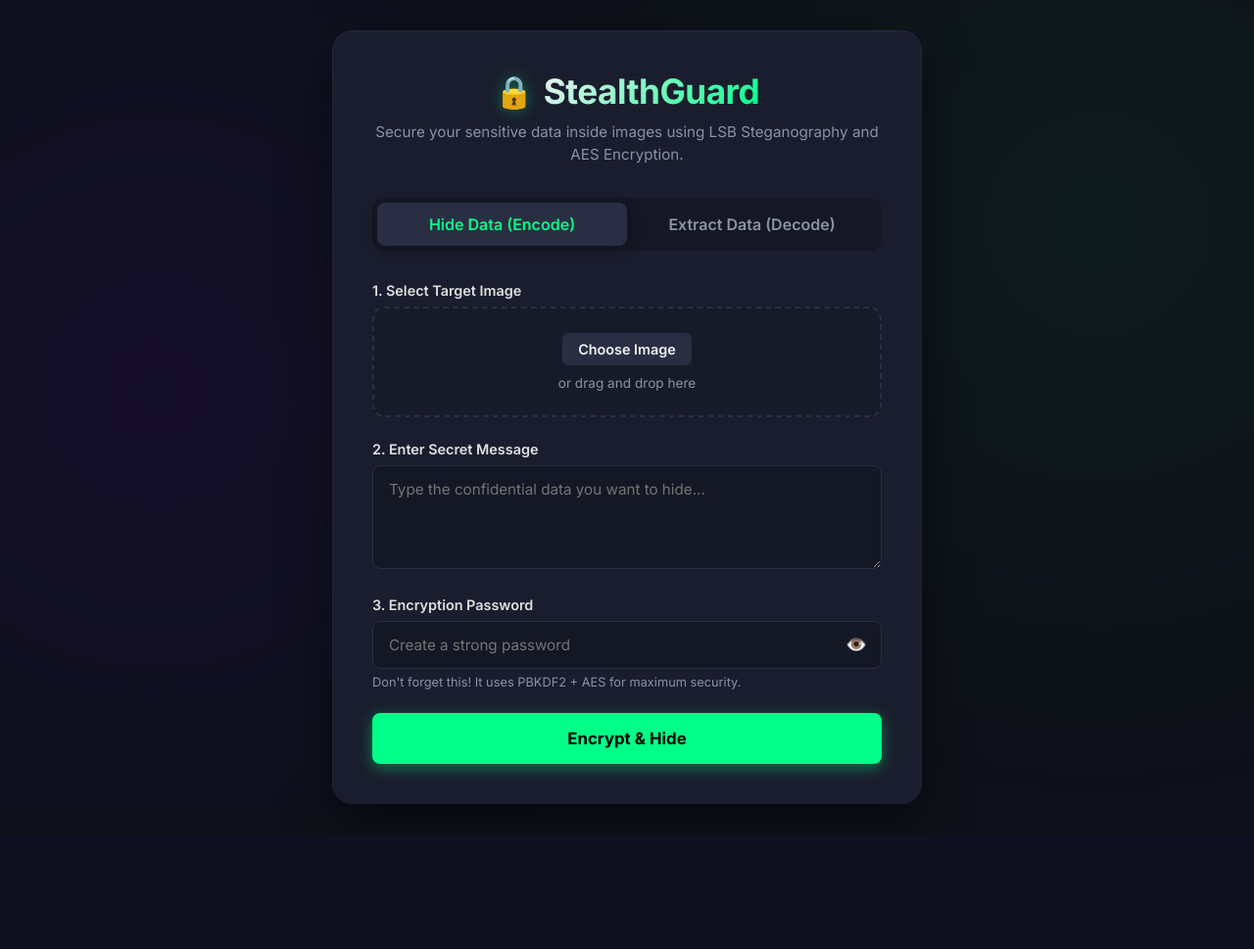
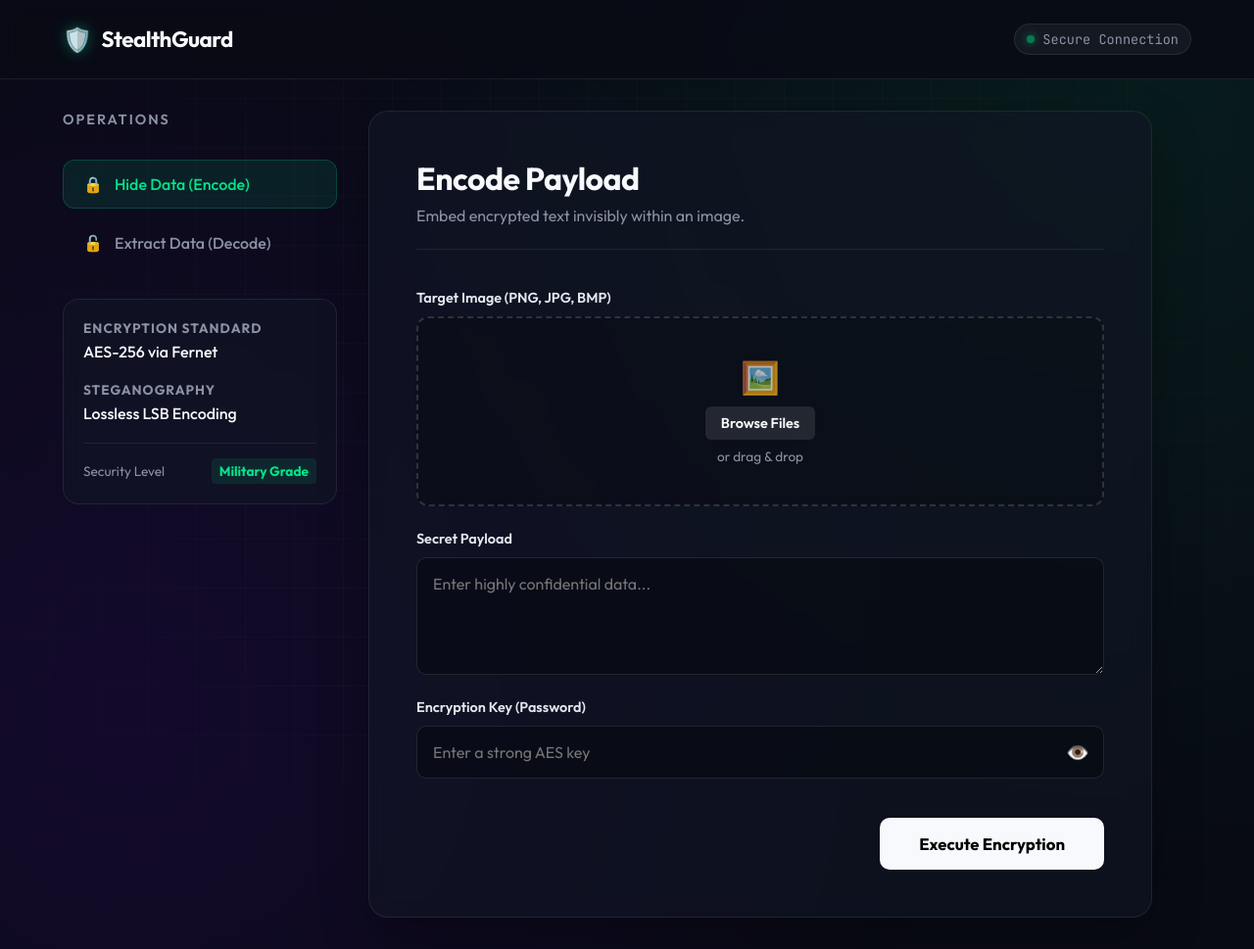
Before and after one commit to abhishek5356863-sketch/image-watermark, a Flask app: page /app in a window 1280 px wide. Shown: the whole page at 98% size. Before the commit the page ends 842 px from the top, so only its background shows below. Run offline with Flask 3, Linux system fonts and the light colour scheme; some libraries are stand-ins or nearby versions.

Commit message:
Completely overhaul UI to Premium Enterprise Dashboard

```diff
--- a/static/style.css
+++ b/static/style.css
@@ -1,12 +1,12 @@
 :root {
-    --bg-dark: #0f111a;
-    --bg-panel: #1a1d2d;
-    --primary: #00ff88;
-    --primary-glow: rgba(0, 255, 136, 0.4);
+    --bg-dark: #090b14;
+    --bg-panel: rgba(18, 22, 38, 0.6);
+    --primary: #00e68a;
+    --primary-glow: rgba(0, 230, 138, 0.4);
     --secondary: #7000ff;
-    --text-main: #f0f2f5;
+    --text-main: #f8f9fc;
     --text-muted: #8b92a5;
-    --border: #2a2e42;
+    --border: rgba(255, 255, 255, 0.08);
     --error: #ff3366;
     --success: #00cc6a;
     --transition: all 0.3s cubic-bezier(0.25, 0.8, 0.25, 1);
@@ -19,115 +19,203 @@
 }
 
 body {
-    font-family: 'Inter', sans-serif;
+    font-family: 'Outfit', sans-serif;
     background-color: var(--bg-dark);
     color: var(--text-main);
     min-height: 100vh;
-    display: flex;
-    justify-content: center;
-    align-items: center;
-    padding: 2rem;
-    position: relative;
     overflow-x: hidden;
 }
 
-/* Dynamic Animated Background */
-.background-animation {
+/* Background Effects */
+.bg-gradient {
+    position: fixed;
+    top: -50%;
+    left: -50%;
+    width: 200%;
+    height: 200%;
+    background:
+        radial-gradient(circle at 30% 70%, rgba(112, 0, 255, 0.1) 0%, transparent 40%),
+        radial-gradient(circle at 70% 30%, rgba(0, 230, 138, 0.08) 0%, transparent 40%);
+    z-index: -2;
+}
+
+.grid-overlay {
     position: fixed;
     top: 0;
     left: 0;
     width: 100vw;
     height: 100vh;
+    background-image:
+        linear-gradient(to right, rgba(255,255,255,0.02) 1px, transparent 1px),
+        linear-gradient(to bottom, rgba(255,255,255,0.02) 1px, transparent 1px);
+    background-size: 50px 50px;
     z-index: -1;
-    background:
-        radial-gradient(circle at 15% 50%, rgba(112, 0, 255, 0.08) 0%, transparent 50%),
-        radial-gradient(circle at 85% 30%, rgba(0, 255, 136, 0.05) 0%, transparent 50%);
-    animation: pulse 15s infinite alternate;
+    mask-image: radial-gradient(circle at center, black 60%, transparent 100%);
+    -webkit-mask-image: radial-gradient(circle at center, black 60%, transparent 100%);
 }
 
-@keyframes pulse {
-    0% { transform: scale(1); opacity: 0.8; }
-    100% { transform: scale(1.1); opacity: 1; }
-}
-
-.container {
-    background: var(--bg-panel);
-    width: 100%;
-    max-width: 600px;
-    border-radius: 20px;
-    box-shadow: 0 20px 50px rgba(0,0,0,0.5), 0 0 0 1px var(--border);
-    padding: 2.5rem;
-    position: relative;
+/* Navbar */
+.navbar {
+    display: flex;
+    justify-content: space-between;
+    align-items: center;
+    padding: 1.5rem 5%;
+    border-bottom: 1px solid var(--border);
+    background: rgba(9, 11, 20, 0.8);
     backdrop-filter: blur(10px);
-}
-
-header {
-    text-align: center;
-    margin-bottom: 2rem;
+    position: sticky;
+    top: 0;
+    z-index: 100;
 }
 
 .logo {
     display: flex;
     align-items: center;
-    justify-content: center;
     gap: 10px;
-    margin-bottom: 10px;
-}
-
-.lock-icon {
-    font-size: 2rem;
-    text-shadow: 0 0 15px var(--primary-glow);
-}
-
-h1 {
-    font-size: 2.2rem;
+    font-size: 1.4rem;
     font-weight: 700;
-    background: linear-gradient(135deg, var(--text-main), var(--primary));
-    -webkit-background-clip: text;
-    -webkit-text-fill-color: transparent;
+    color: var(--text-main);
     letter-spacing: -0.5px;
 }
 
-header p {
-    color: var(--text-muted);
-    font-size: 0.95rem;
-    line-height: 1.5;
+.logo-icon {
+    font-size: 1.5rem;
+    filter: drop-shadow(0 0 8px var(--primary-glow));
 }
 
-/* Tabs */
+.status-badge {
+    display: flex;
+    align-items: center;
+    gap: 8px;
+    font-size: 0.85rem;
+    color: var(--text-muted);
+    font-family: 'JetBrains Mono', monospace;
+    background: rgba(255, 255, 255, 0.05);
+    padding: 6px 12px;
+    border-radius: 50px;
+    border: 1px solid var(--border);
+}
+
+.dot {
+    width: 8px;
+    height: 8px;
+    background: var(--primary);
+    border-radius: 50%;
+    box-shadow: 0 0 8px var(--primary);
+    animation: blink 2s infinite;
+}
+
+@keyframes blink {
+    0%, 100% { opacity: 1; }
+    50% { opacity: 0.4; }
+}
+
+/* Dashboard Layout */
+.dashboard-container {
+    display: flex;
+    max-width: 1400px;
+    margin: 2rem auto;
+    padding: 0 5%;
+    gap: 2rem;
+}
+
+/* Sidebar */
+.sidebar {
+    width: 280px;
+    flex-shrink: 0;
+    display: flex;
+    flex-direction: column;
+    gap: 2rem;
+}
+
+.sidebar-title {
+    font-size: 0.9rem;
+    text-transform: uppercase;
+    letter-spacing: 2px;
+    color: var(--text-muted);
+    font-weight: 600;
+}
+
 .tabs {
     display: flex;
-    background: rgba(0,0,0,0.2);
-    border-radius: 12px;
-    padding: 5px;
-    margin-bottom: 2rem;
+    flex-direction: column;
+    gap: 10px;
 }
 
 .tab-btn {
-    flex: 1;
+    display: flex;
+    align-items: center;
+    gap: 12px;
     background: transparent;
-    border: none;
+    border: 1px solid transparent;
     color: var(--text-muted);
-    padding: 12px 20px;
+    padding: 14px 20px;
     font-size: 1rem;
-    font-weight: 600;
+    font-weight: 500;
     font-family: inherit;
-    border-radius: 8px;
+    border-radius: 12px;
     cursor: pointer;
     transition: var(--transition);
+    text-align: left;
 }
 
 .tab-btn:hover {
+    background: rgba(255, 255, 255, 0.03);
     color: var(--text-main);
 }
 
 .tab-btn.active {
-    background: var(--border);
+    background: rgba(0, 230, 138, 0.1);
     color: var(--primary);
-    box-shadow: 0 4px 15px rgba(0,0,0,0.2);
+    border: 1px solid rgba(0, 230, 138, 0.2);
 }
 
-/* Sections */
+.info-panel {
+    background: var(--bg-panel);
+    border: 1px solid var(--border);
+    border-radius: 16px;
+    padding: 20px;
+    backdrop-filter: blur(10px);
+}
+
+.info-panel h3 {
+    font-size: 0.85rem;
+    color: var(--text-muted);
+    text-transform: uppercase;
+    letter-spacing: 1px;
+    margin-bottom: 5px;
+}
+
+.info-panel p {
+    font-size: 1rem;
+    font-weight: 500;
+    margin-bottom: 20px;
+}
+
+.security-level {
+    display: flex;
+    justify-content: space-between;
+    align-items: center;
+    padding-top: 15px;
+    border-top: 1px solid var(--border);
+    font-size: 0.85rem;
+    color: var(--text-muted);
+}
+
+.level-high {
+    color: var(--primary);
+    font-weight: 700;
+    background: rgba(0, 230, 138, 0.1);
+    padding: 4px 8px;
+    border-radius: 4px;
+}
+
+/* Main Content */
+.main-content {
+    flex-grow: 1;
+    max-width: 800px;
+}
+
 section {
     display: none;
     animation: fadeIn 0.4s ease forwards;
@@ -142,17 +230,49 @@ section.active-section {
     to { opacity: 1; transform: translateY(0); }
 }
 
+.glass-panel {
+    background: var(--bg-panel);
+    border: 1px solid var(--border);
+    border-radius: 20px;
+    padding: 3rem;
+    backdrop-filter: blur(10px);
+    box-shadow: 0 20px 50px rgba(0,0,0,0.3);
+}
+
+.panel-header {
+    margin-bottom: 2.5rem;
+    padding-bottom: 1.5rem;
+    border-bottom: 1px solid var(--border);
+}
+
+.panel-header h2 {
+    font-size: 2rem;
+    font-weight: 700;
+    margin-bottom: 8px;
+    letter-spacing: -0.5px;
+}
+
+.panel-header p {
+    color: var(--text-muted);
+    font-size: 1rem;
+}
+
 /* Form Elements */
+.form-grid {
+    display: grid;
+    gap: 1.5rem;
+}
+
 .input-group {
-    margin-bottom: 1.5rem;
+    display: flex;
+    flex-direction: column;
 }
 
 label {
-    display: block;
     font-size: 0.9rem;
     font-weight: 600;
-    margin-bottom: 8px;
-    color: #e0e0e0;
+    margin-bottom: 10px;
+    color: #e2e8f0;
 }
 
 /* Custom File Upload */
@@ -162,27 +282,33 @@ label {
     align-items: center;
     justify-content: center;
     flex-direction: column;
-    padding: 25px;
-    border: 2px dashed var(--border);
+    padding: 40px 20px;
+    border: 2px dashed rgba(255, 255, 255, 0.15);
     border-radius: 12px;
-    background: rgba(0,0,0,0.1);
+    background: rgba(0,0,0,0.2);
     transition: var(--transition);
     cursor: pointer;
 }
 
 .file-drop-area:hover, .file-drop-area.dragover {
     border-color: var(--primary);
-    background: rgba(0, 255, 136, 0.05);
+    background: rgba(0, 230, 138, 0.05);
+}
+
+.drop-icon {
+    font-size: 2rem;
+    margin-bottom: 10px;
+    opacity: 0.7;
 }
 
 .choose-file-btn {
-    background: var(--border);
+    background: rgba(255, 255, 255, 0.1);
     color: var(--text-main);
     padding: 8px 16px;
     border-radius: 6px;
     font-size: 0.9rem;
     font-weight: 600;
-    margin-bottom: 10px;
+    margin-bottom: 8px;
     pointer-events: none;
     transition: var(--transition);
 }
@@ -232,20 +360,26 @@ label {
 /* Inputs */
 textarea, input[type="password"], input[type="text"] {
     width: 100%;
-    padding: 14px 16px;
-    background: rgba(0,0,0,0.2);
-    border: 1px solid var(--border);
-    border-radius: 8px;
+    padding: 16px;
+    background: rgba(0,0,0,0.3);
+    border: 1px solid rgba(255, 255, 255, 0.1);
+    border-radius: 10px;
     color: var(--text-main);
     font-family: inherit;
-    font-size: 0.95rem;
+    font-size: 1rem;
     transition: var(--transition);
 }
 
 textarea:focus, input:focus {
     outline: none;
     border-color: var(--primary);
-    box-shadow: 0 0 0 3px rgba(0, 255, 136, 0.1);
+    box-shadow: 0 0 0 4px rgba(0, 230, 138, 0.1);
+    background: rgba(0,0,0,0.5);
+}
+
+textarea {
+    resize: vertical;
+    min-height: 120px;
 }
 
 .password-wrapper {
@@ -261,7 +395,7 @@ textarea:focus, input:focus {
     border: none;
     color: var(--text-muted);
     cursor: pointer;
-    font-size: 1.1rem;
+    font-size: 1.2rem;
     transition: var(--transition);
 }
 
@@ -269,49 +403,42 @@ textarea:focus, input:focus {
     color: var(--text-main);
 }
 
-small {
-    display: block;
-    margin-top: 6px;
-    font-size: 0.8rem;
-    color: var(--text-muted);
+/* Buttons */
+.action-footer {
+    margin-top: 2.5rem;
+    display: flex;
+    justify-content: flex-end;
 }
 
-/* Buttons */
 .submit-btn {
-    width: 100%;
-    padding: 16px;
-    background: var(--primary);
+    padding: 16px 40px;
+    background: var(--text-main);
     color: #000;
     border: none;
-    border-radius: 8px;
+    border-radius: 10px;
     font-size: 1.05rem;
     font-weight: 700;
     font-family: inherit;
     cursor: pointer;
     transition: var(--transition);
     position: relative;
-    overflow: hidden;
     display: flex;
     justify-content: center;
     align-items: center;
-    box-shadow: 0 4px 15px var(--primary-glow);
+    min-width: 200px;
 }
 
 .submit-btn:hover {
     transform: translateY(-2px);
-    box-shadow: 0 6px 20px rgba(0, 255, 136, 0.6);
-    background: #00e67a;
-}
-
-.submit-btn:active {
-    transform: translateY(0);
+    background: var(--primary);
+    box-shadow: 0 10px 25px var(--primary-glow);
 }
 
 /* Loader */
 .loader {
-    width: 20px;
-    height: 20px;
-    border: 3px solid rgba(0,0,0,0.3);
+    width: 22px;
+    height: 22px;
+    border: 3px solid rgba(0,0,0,0.2);
     border-radius: 50%;
     border-top-color: #000;
     animation: spin 1s ease-in-out infinite;
--- a/templates/index.html
+++ b/templates/index.html
@@ -3,37 +3,67 @@
 <head>
     <meta charset="UTF-8">
     <meta name="viewport" content="width=device-width, initial-scale=1.0">
-    <title>StealthGuard | Secure Steganography</title>
-    <!-- Google Fonts for modern typography -->
-    <link href="https://fonts.googleapis.com/css2?family=Inter:wght@300;400;600;700&family=JetBrains+Mono:wght@400;700&display=swap" rel="stylesheet">
+    <title>StealthGuard | Application</title>
+    <!-- Google Fonts -->
+    <link href="https://fonts.googleapis.com/css2?family=Outfit:wght@300;400;500;600;700;800&family=JetBrains+Mono:wght@400;700&display=swap" rel="stylesheet">
     <link rel="stylesheet" href="/static/style.css">
 </head>
 <body>
-    <div class="background-animation"></div>
+    <!-- Abstract Background -->
+    <div class="bg-gradient"></div>
+    <div class="grid-overlay"></div>
 
-    <div class="container">
-        <header>
-            <div class="logo">
-                <span class="lock-icon">🔒</span>
-                <h1>StealthGuard</h1>
+    <nav class="navbar">
+        <a href="/" class="logo" style="text-decoration: none;">
+            <span class="logo-icon">🛡️</span>
+            <span class="logo-text">StealthGuard</span>
+        </a>
+        <div class="nav-links">
+            <span class="status-badge"><span class="dot"></span> Secure Connection</span>
         </div>
-            <p>Secure your sensitive data inside images using LSB Steganography and AES Encryption.</p>
-        </header>
+    </nav>
 
+    <div class="dashboard-container">
+
+        <div class="sidebar">
+            <h2 class="sidebar-title">Operations</h2>
             <div class="tabs">
-            <button class="tab-btn active" onclick="switchTab('encode')">Hide Data (Encode)</button>
-            <button class="tab-btn" onclick="switchTab('decode')">Extract Data (Decode)</button>
+                <button class="tab-btn active" onclick="switchTab('encode')">
+                    <span class="icon">🔒</span> Hide Data (Encode)
+                </button>
+                <button class="tab-btn" onclick="switchTab('decode')">
+                    <span class="icon">🔓</span> Extract Data (Decode)
+                </button>
             </div>
 
-        <main>
+            <div class="info-panel">
+                <h3>Encryption Standard</h3>
+                <p>AES-256 via Fernet</p>
+                <h3>Steganography</h3>
+                <p>Lossless LSB Encoding</p>
+                <div class="security-level">
+                    <span>Security Level</span>
+                    <span class="level-high">Military Grade</span>
+                </div>
+            </div>
+        </div>
+
+        <main class="main-content">
             <!-- ENCODE SECTION -->
-            <section id="encode-section" class="active-section">
+            <section id="encode-section" class="active-section glass-panel">
+                <div class="panel-header">
+                    <h2>Encode Payload</h2>
+                    <p>Embed encrypted text invisibly within an image.</p>
+                </div>
+
                 <form id="encode-form">
-                    <div class="input-group">
-                        <label for="encode-image">1. Select Target Image</label>
-                        <div class="file-drop-area">
-                            <span class="choose-file-btn">Choose Image</span>
-                            <span class="file-message">or drag and drop here</span>
+                    <div class="form-grid">
+                        <div class="input-group full-width">
+                            <label for="encode-image">Target Image (PNG, JPG, BMP)</label>
+                            <div class="file-drop-area" id="encode-drop">
+                                <div class="drop-icon">🖼️</div>
+                                <span class="choose-file-btn">Browse Files</span>
+                                <span class="file-message">or drag & drop</span>
                                 <input class="file-input" type="file" id="encode-image" name="image" accept="image/png, image/jpeg, image/bmp" required>
                             </div>
                             <div id="encode-preview-container" class="preview-container hidden">
@@ -41,36 +71,45 @@
                             </div>
                         </div>
 
-                    <div class="input-group">
-                        <label for="encode-message">2. Enter Secret Message</label>
-                        <textarea id="encode-message" name="message" placeholder="Type the confidential data you want to hide..." rows="4" required></textarea>
+                        <div class="input-group full-width">
+                            <label for="encode-message">Secret Payload</label>
+                            <textarea id="encode-message" name="message" placeholder="Enter highly confidential data..." rows="4" required></textarea>
                         </div>
 
-                    <div class="input-group">
-                        <label for="encode-password">3. Encryption Password</label>
+                        <div class="input-group full-width">
+                            <label for="encode-password">Encryption Key (Password)</label>
                             <div class="password-wrapper">
-                            <input type="password" id="encode-password" name="password" placeholder="Create a strong password" required>
+                                <input type="password" id="encode-password" name="password" placeholder="Enter a strong AES key" required>
                                 <button type="button" class="toggle-password" onclick="togglePassword('encode-password')">👁️</button>
                             </div>
-                        <small>Don't forget this! It uses PBKDF2 + AES for maximum security.</small>
+                        </div>
                     </div>
 
+                    <div class="action-footer">
                         <button type="submit" class="submit-btn" id="encode-submit">
-                        <span class="btn-text">Encrypt & Hide</span>
+                            <span class="btn-text">Execute Encryption</span>
                             <span class="loader hidden"></span>
                         </button>
+                    </div>
                 </form>
                 <div id="encode-result" class="result-message hidden"></div>
             </section>
 
             <!-- DECODE SECTION -->
-            <section id="decode-section" class="hidden-section">
+            <section id="decode-section" class="hidden-section glass-panel">
+                <div class="panel-header">
+                    <h2>Extract & Decrypt</h2>
+                    <p>Recover hidden payloads from watermarked images.</p>
+                </div>
+
                 <form id="decode-form">
-                    <div class="input-group">
-                        <label for="decode-image">1. Select Watermarked Image</label>
-                        <div class="file-drop-area">
-                            <span class="choose-file-btn">Choose Image</span>
-                            <span class="file-message">or drag and drop here</span>
+                    <div class="form-grid">
+                        <div class="input-group full-width">
+                            <label for="decode-image">Watermarked Image (PNG only)</label>
+                            <div class="file-drop-area" id="decode-drop">
+                                <div class="drop-icon">🔍</div>
+                                <span class="choose-file-btn">Browse Files</span>
+                                <span class="file-message">or drag & drop</span>
                                 <input class="file-input" type="file" id="decode-image" name="image" accept="image/png, image/jpeg, image/bmp" required>
                             </div>
                             <div id="decode-preview-container" class="preview-container hidden">
@@ -78,25 +117,30 @@
                             </div>
                         </div>
 
-                    <div class="input-group">
-                        <label for="decode-password">2. Decryption Password</label>
+                        <div class="input-group full-width">
+                            <label for="decode-password">Decryption Key (Password)</label>
                             <div class="password-wrapper">
-                            <input type="password" id="decode-password" name="password" placeholder="Enter the password to unlock" required>
+                                <input type="password" id="decode-password" name="password" placeholder="Enter the AES key" required>
                                 <button type="button" class="toggle-password" onclick="togglePassword('decode-password')">👁️</button>
                             </div>
                         </div>
+                    </div>
 
+                    <div class="action-footer">
                         <button type="submit" class="submit-btn" id="decode-submit">
-                        <span class="btn-text">Extract & Decrypt</span>
+                            <span class="btn-text">Extract Payload</span>
                             <span class="loader hidden"></span>
                         </button>
+                    </div>
                 </form>
 
                 <div id="decode-result" class="result-box hidden">
-                    <h3>Unlocked Message:</h3>
+                    <div class="result-header">
+                        <h3><span class="icon">🔓</span> Payload Recovered</h3>
+                        <button id="copy-btn" class="icon-btn" title="Copy to clipboard">📋 Copy</button>
+                    </div>
                     <div class="message-content">
                         <p id="decrypted-text"></p>
-                        <button id="copy-btn" class="icon-btn" title="Copy to clipboard">📋</button>
                     </div>
                 </div>
                 <div id="decode-error" class="error-message hidden"></div>
```
Also changed, not shown: other parts of static/style.css (+73 -27 lines). Lines whose indentation alone changed are shown as unchanged.
